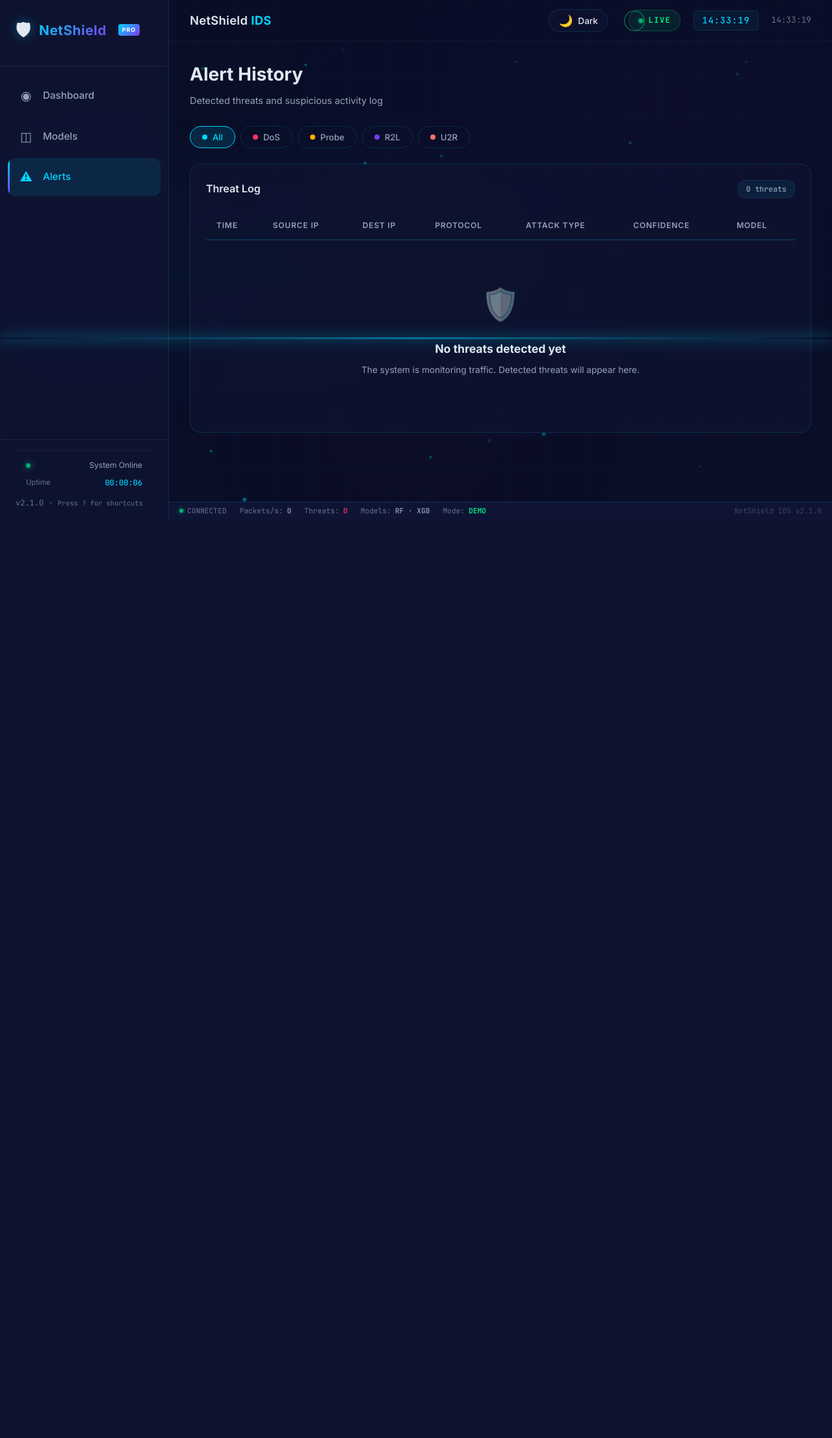
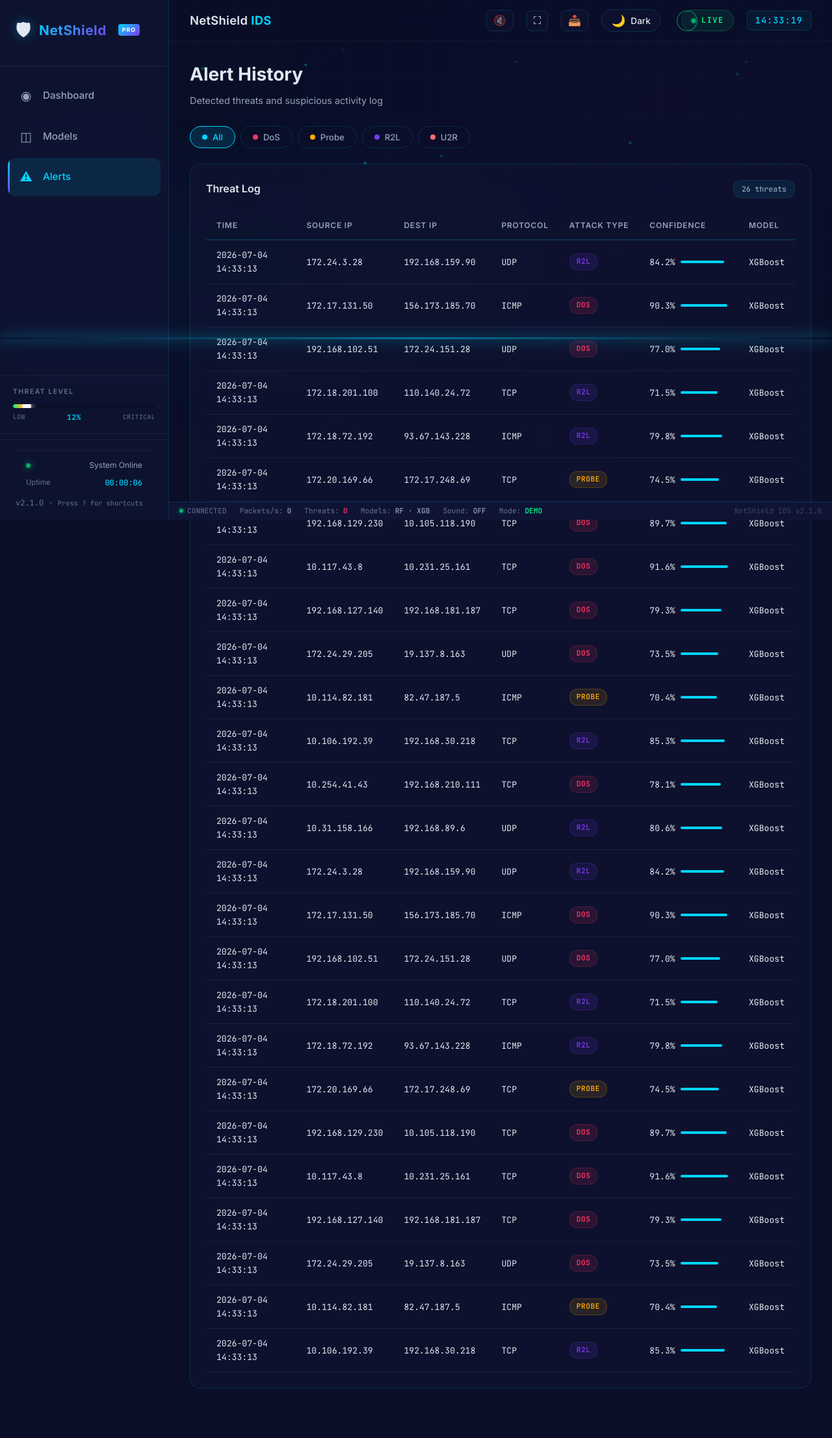
Before and after one commit to yashh127/ML-Based-Intrusion-detection-system, a Flask app: page /alerts in a window 1280 px wide. Shown: the whole page at 65% size. Before the commit the page ends 800 px from the top, so only its background shows below. Run offline with Flask 3, Linux system fonts and the light colour scheme; data that the repository does not hold is empty.

Commit message:
v2.2: Showcase features — fullscreen, sound alerts, CSV export, threat gauge, dark default

```diff
--- a/app/static/css/style.css
+++ b/app/static/css/style.css
@@ -1843,3 +1843,125 @@
 .main-content {
     padding-bottom: 48px;
 }
+
+/* =========================================================
+   Showcase Features v2.2
+   ========================================================= */
+
+/* --- Header Action Buttons --- */
+.header-btn {
+    background: var(--bg-card);
+    border: 1px solid var(--border-color);
+    border-radius: 8px;
+    padding: 6px 10px;
+    cursor: pointer;
+    color: var(--text-primary);
+    font-size: 1rem;
+    transition: all 0.3s ease;
+    backdrop-filter: var(--glass-blur);
+    display: flex;
+    align-items: center;
+    justify-content: center;
+}
+
+.header-btn:hover {
+    border-color: var(--accent-cyan);
+    box-shadow: var(--glow-cyan);
+    transform: scale(1.1);
+}
+
+.header-btn.active {
+    border-color: var(--accent-success);
+    box-shadow: 0 0 12px rgba(0, 255, 136, 0.2);
+}
+
+/* --- Sidebar Threat Level Gauge --- */
+.sidebar-threat-gauge {
+    padding: 16px 20px;
+    border-top: 1px solid var(--border-subtle);
+    border-bottom: 1px solid var(--border-subtle);
+    margin: 8px 0;
+}
+
+.threat-gauge-header {
+    font-size: 0.65rem;
+    font-weight: 600;
+    letter-spacing: 1.5px;
+    color: var(--text-muted);
+    text-transform: uppercase;
+    margin-bottom: 10px;
+}
+
+.threat-gauge-bar {
+    width: 100%;
+    height: 6px;
+    background: var(--bg-primary);
+    border-radius: 3px;
+    overflow: hidden;
+    position: relative;
+}
+
+.threat-gauge-fill {
+    height: 100%;
+    border-radius: 3px;
+    background: linear-gradient(90deg, var(--accent-success), var(--accent-warning), var(--accent-danger));
+    transition: width 1s ease;
+    position: relative;
+    box-shadow: 0 0 10px rgba(0, 255, 136, 0.3);
+}
+
+.threat-gauge-fill::after {
+    content: '';
+    position: absolute;
+    right: 0;
+    top: -2px;
+    width: 10px;
+    height: 10px;
+    border-radius: 50%;
+    background: #fff;
+    box-shadow: 0 0 8px currentColor;
+    animation: gaugePulse 1.5s ease-in-out infinite;
+}
+
+@keyframes gaugePulse {
+    0%, 100% { transform: scale(1); opacity: 0.8; }
+    50% { transform: scale(1.4); opacity: 1; }
+}
+
+.threat-gauge-labels {
+    display: flex;
+    justify-content: space-between;
+    margin-top: 6px;
+    font-size: 0.6rem;
+    font-family: var(--font-mono);
+    color: var(--text-muted);
+    letter-spacing: 0.5px;
+}
+
+.threat-gauge-labels span:nth-child(2) {
+    color: var(--accent-cyan);
+    font-weight: 600;
+    font-size: 0.7rem;
+}
+
+/* --- Fullscreen Mode --- */
+body.fullscreen-mode .sidebar {
+    transform: translateX(-100%);
+}
+
+body.fullscreen-mode .main-wrapper {
+    margin-left: 0;
+}
+
+body.fullscreen-mode .status-bar {
+    left: 0;
+}
+
+/* --- Sound Active State --- */
+#sound-toggle.active span {
+    filter: none;
+}
+
+#sound-toggle:not(.active) span {
+    opacity: 0.5;
+}
--- a/app/static/js/dashboard.js
+++ b/app/static/js/dashboard.js
@@ -168,8 +168,7 @@
 }
 
 function updateHeaderTimestamp() {
-    const el = document.getElementById('header-timestamp');
-    if (el) el.textContent = formatTimestamp(new Date());
+    /* Handled by the live clock now */
 }
 
 /* --- Attack Distribution Donut --- */
@@ -977,6 +976,18 @@
             case 'T':
                 document.getElementById('theme-toggle')?.click();
                 break;
+            case 'f':
+            case 'F':
+                toggleFullscreen();
+                break;
+            case 'e':
+            case 'E':
+                exportAlertsCSV();
+                break;
+            case 's':
+            case 'S':
+                toggleAlertSound();
+                break;
             case '?':
                 toggleShortcuts(true);
                 break;
@@ -1099,3 +1110,171 @@
 
     setTimeout(typeChar, 300);
 })();
+
+/* =========================================================
+   Showcase Features v2.2
+   ========================================================= */
+
+/* --- Fullscreen Toggle --- */
+function toggleFullscreen() {
+    const btn = document.getElementById('fullscreen-toggle');
+    const icon = document.getElementById('fullscreen-icon');
+
+    if (!document.fullscreenElement) {
+        document.documentElement.requestFullscreen().then(() => {
+            document.body.classList.add('fullscreen-mode');
+            if (icon) icon.textContent = '⛶';
+            showToast('Fullscreen', 'Press F or Esc to exit', 'info');
+        }).catch(() => {});
+    } else {
+        document.exitFullscreen().then(() => {
+            document.body.classList.remove('fullscreen-mode');
+            if (icon) icon.textContent = '⛶';
+        }).catch(() => {});
+    }
+}
+
+document.addEventListener('fullscreenchange', () => {
+    if (!document.fullscreenElement) {
+        document.body.classList.remove('fullscreen-mode');
+    }
+});
+
+if (document.getElementById('fullscreen-toggle')) {
+    document.getElementById('fullscreen-toggle').addEventListener('click', toggleFullscreen);
+}
+
+/* --- Alert Sound Toggle --- */
+let alertSoundEnabled = false;
+let alertAudioCtx = null;
+
+function toggleAlertSound() {
+    alertSoundEnabled = !alertSoundEnabled;
+    const btn = document.getElementById('sound-toggle');
+    const icon = document.getElementById('sound-icon');
+    const statusSound = document.getElementById('status-sound');
+
+    if (btn) btn.classList.toggle('active', alertSoundEnabled);
+    if (icon) icon.textContent = alertSoundEnabled ? '🔊' : '🔇';
+    if (statusSound) {
+        statusSound.textContent = alertSoundEnabled ? 'ON' : 'OFF';
+        statusSound.classList.toggle('status-success', alertSoundEnabled);
+    }
+
+    showToast('Sound Alerts', alertSoundEnabled ? 'Alert sounds enabled' : 'Alert sounds disabled', 'info');
+}
+
+function playAlertBeep() {
+    if (!alertSoundEnabled) return;
+    try {
+        if (!alertAudioCtx) alertAudioCtx = new (window.AudioContext || window.webkitAudioContext)();
+        const osc = alertAudioCtx.createOscillator();
+        const gain = alertAudioCtx.createGain();
+        osc.connect(gain);
+        gain.connect(alertAudioCtx.destination);
+        osc.frequency.value = 880;
+        osc.type = 'sine';
+        gain.gain.setValueAtTime(0.15, alertAudioCtx.currentTime);
+        gain.gain.exponentialRampToValueAtTime(0.001, alertAudioCtx.currentTime + 0.3);
+        osc.start();
+        osc.stop(alertAudioCtx.currentTime + 0.3);
+    } catch (e) { /* ignore audio errors */ }
+}
+
+if (document.getElementById('sound-toggle')) {
+    document.getElementById('sound-toggle').addEventListener('click', toggleAlertSound);
+}
+
+/* Patch triggerAttackToast to also play sound */
+const _origTriggerToast = window.triggerAttackToast;
+window.triggerAttackToast = function(data) {
+    if (_origTriggerToast) _origTriggerToast(data);
+    if (data.attack_type && data.attack_type !== 'Normal') {
+        playAlertBeep();
+    }
+};
+
+/* --- Export Alerts to CSV --- */
+function exportAlertsCSV() {
+    const rows = document.querySelectorAll('#alerts-table tbody tr, .traffic-entry');
+    if (rows.length === 0) {
+        showToast('Export', 'No alert data to export yet', 'warning');
+        return;
+    }
+
+    let csv = 'Timestamp,Source IP,Destination IP,Protocol,Attack Type,Confidence\n';
+
+    // Try to export from the stored traffic data
+    if (window._alertHistory && window._alertHistory.length > 0) {
+        window._alertHistory.forEach(d => {
+            csv += `${d.timestamp || ''},${d.src_ip || ''},${d.dst_ip || ''},${d.protocol || ''},${d.attack_type || ''},${d.confidence || ''}\n`;
+        });
+    } else {
+        // Fallback: scrape from DOM
+        rows.forEach(row => {
+            const cells = row.querySelectorAll('td');
+            if (cells.length >= 5) {
+                const vals = Array.from(cells).map(c => c.textContent.trim());
+                csv += vals.join(',') + '\n';
+            }
+        });
+    }
+
+    const blob = new Blob([csv], { type: 'text/csv' });
+    const url = URL.createObjectURL(blob);
+    const a = document.createElement('a');
+    a.href = url;
+    a.download = `netshield_alerts_${new Date().toISOString().slice(0,10)}.csv`;
+    a.click();
+    URL.revokeObjectURL(url);
+
+    showToast('Export Complete', 'Alerts downloaded as CSV', 'success');
+}
+
+if (document.getElementById('export-btn')) {
+    document.getElementById('export-btn').addEventListener('click', exportAlertsCSV);
+}
+
+/* Store alert history for export */
+window._alertHistory = [];
+const _origHandleTraffic2 = window.handleNewTraffic;
+if (typeof _origHandleTraffic2 === 'function') {
+    window.handleNewTraffic = function(data) {
+        _origHandleTraffic2(data);
+        if (data.attack_type && data.attack_type !== 'Normal') {
+            window._alertHistory.push(data);
+            if (window._alertHistory.length > 500) window._alertHistory.shift();
+        }
+    };
+}
+
+/* --- Live Threat Gauge --- */
+(function initThreatGauge() {
+    let totalCount = 0;
+    let threatCount = 0;
+
+    const fill = document.getElementById('threat-gauge-fill');
+    const pct = document.getElementById('threat-gauge-pct');
+
+    setInterval(() => {
+        if (!fill || !pct) return;
+        // Use dashboard state if available
+        if (typeof dashboardState !== 'undefined') {
+            totalCount = dashboardState.totalConnections || 1;
+            threatCount = dashboardState.threatCount || 0;
+        }
+
+        const percent = totalCount > 0 ? Math.round((threatCount / totalCount) * 100) : 0;
+        fill.style.width = Math.min(percent, 100) + '%';
+        pct.textContent = percent + '%';
+
+        // Change shadow color based on severity
+        if (percent > 50) {
+            fill.style.boxShadow = '0 0 10px rgba(255, 51, 102, 0.5)';
+        } else if (percent > 25) {
+            fill.style.boxShadow = '0 0 10px rgba(255, 170, 0, 0.4)';
+        } else {
+            fill.style.boxShadow = '0 0 10px rgba(0, 255, 136, 0.3)';
+        }
+    }, 2000);
+})();
--- a/app/templates/base.html
+++ b/app/templates/base.html
@@ -29,6 +29,9 @@
                 <div class="shortcut-item"><kbd>2</kbd><span>Models</span></div>
                 <div class="shortcut-item"><kbd>3</kbd><span>Alerts</span></div>
                 <div class="shortcut-item"><kbd>T</kbd><span>Toggle Theme</span></div>
+                <div class="shortcut-item"><kbd>F</kbd><span>Fullscreen</span></div>
+                <div class="shortcut-item"><kbd>E</kbd><span>Export CSV</span></div>
+                <div class="shortcut-item"><kbd>S</kbd><span>Toggle Sound</span></div>
                 <div class="shortcut-item"><kbd>?</kbd><span>Show Shortcuts</span></div>
                 <div class="shortcut-item"><kbd>Esc</kbd><span>Close Overlay</span></div>
             </div>
@@ -66,6 +69,19 @@
             </li>
         </ul>
 
+        <!-- Threat Level Gauge -->
+        <div class="sidebar-threat-gauge">
+            <div class="threat-gauge-header">THREAT LEVEL</div>
+            <div class="threat-gauge-bar">
+                <div class="threat-gauge-fill" id="threat-gauge-fill" style="width: 12%"></div>
+            </div>
+            <div class="threat-gauge-labels">
+                <span>LOW</span>
+                <span id="threat-gauge-pct">12%</span>
+                <span>CRITICAL</span>
+            </div>
+        </div>
+
         <div class="sidebar-footer">
             <div class="sidebar-stats">
                 <div class="sidebar-stat">
@@ -88,17 +104,31 @@
                 <h1 class="header-brand"><span class="glitch" data-text="NetShield">NetShield</span> <span class="header-brand-accent">IDS</span></h1>
             </div>
             <div class="header-right">
+                <!-- Sound Toggle -->
+                <button class="header-btn" id="sound-toggle" title="Toggle alert sounds">
+                    <span id="sound-icon">🔇</span>
+                </button>
+                <!-- Fullscreen -->
+                <button class="header-btn" id="fullscreen-toggle" title="Toggle fullscreen (F)">
+                    <span id="fullscreen-icon">⛶</span>
+                </button>
+                <!-- Export -->
+                <button class="header-btn" id="export-btn" title="Export alerts CSV (E)">
+                    <span>📥</span>
+                </button>
+                <!-- Theme -->
                 <button class="theme-toggle" id="theme-toggle" aria-label="Toggle dark/light mode">
                     <span class="theme-icon" id="theme-icon">🌙</span>
                     <span class="theme-label" id="theme-label">Dark</span>
                 </button>
+                <!-- Live Indicator -->
                 <div class="live-indicator" id="live-indicator">
                     <span class="radar-ping"></span>
                     <span class="live-dot"></span>
                     <span class="live-text">LIVE</span>
                 </div>
+                <!-- Single Clock -->
                 <div class="header-clock" id="header-clock">00:00:00</div>
-                <div class="header-timestamp" id="header-timestamp"></div>
             </div>
         </header>
 
@@ -126,6 +156,10 @@
             <span class="status-value">RF · XGB</span>
         </div>
         <div class="status-item">
+            <span class="status-label">Sound:</span>
+            <span class="status-value" id="status-sound">OFF</span>
+        </div>
+        <div class="status-item">
             <span class="status-label">Mode:</span>
             <span class="status-value status-success">DEMO</span>
         </div>
```
